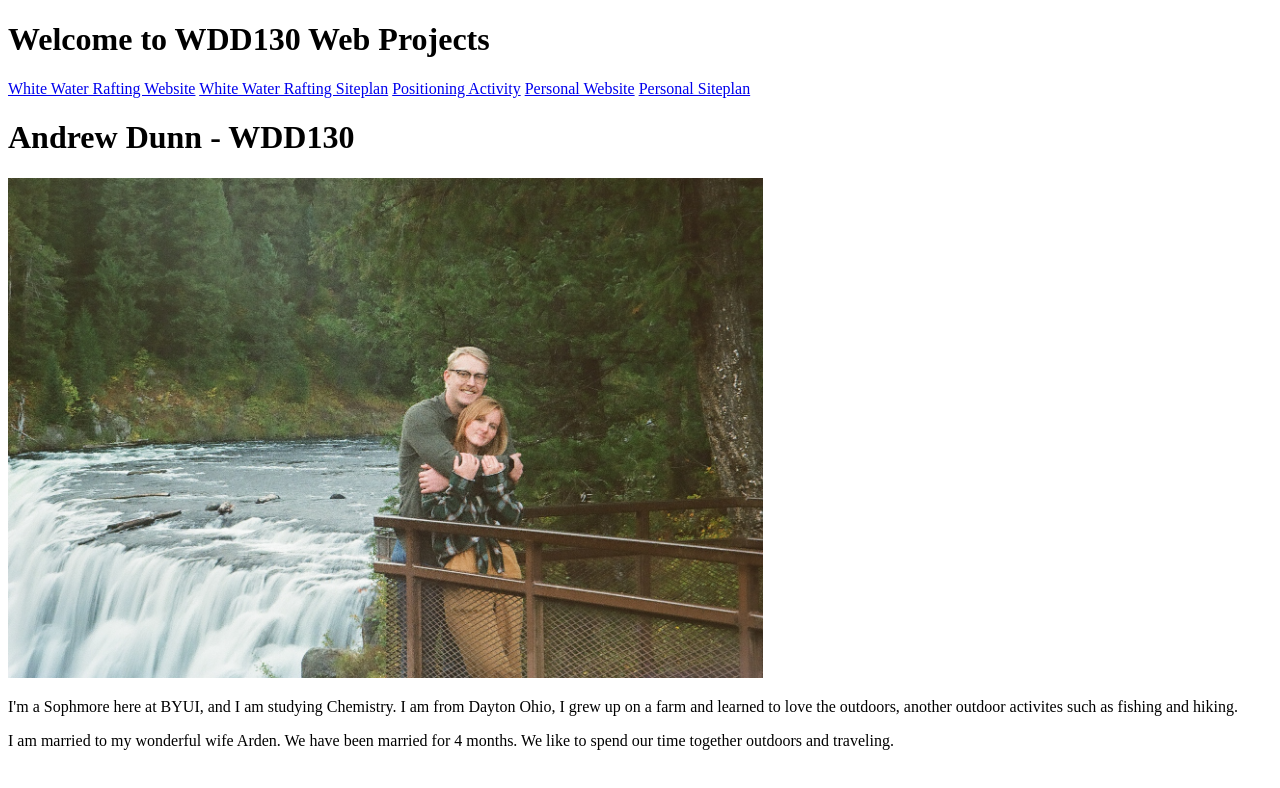
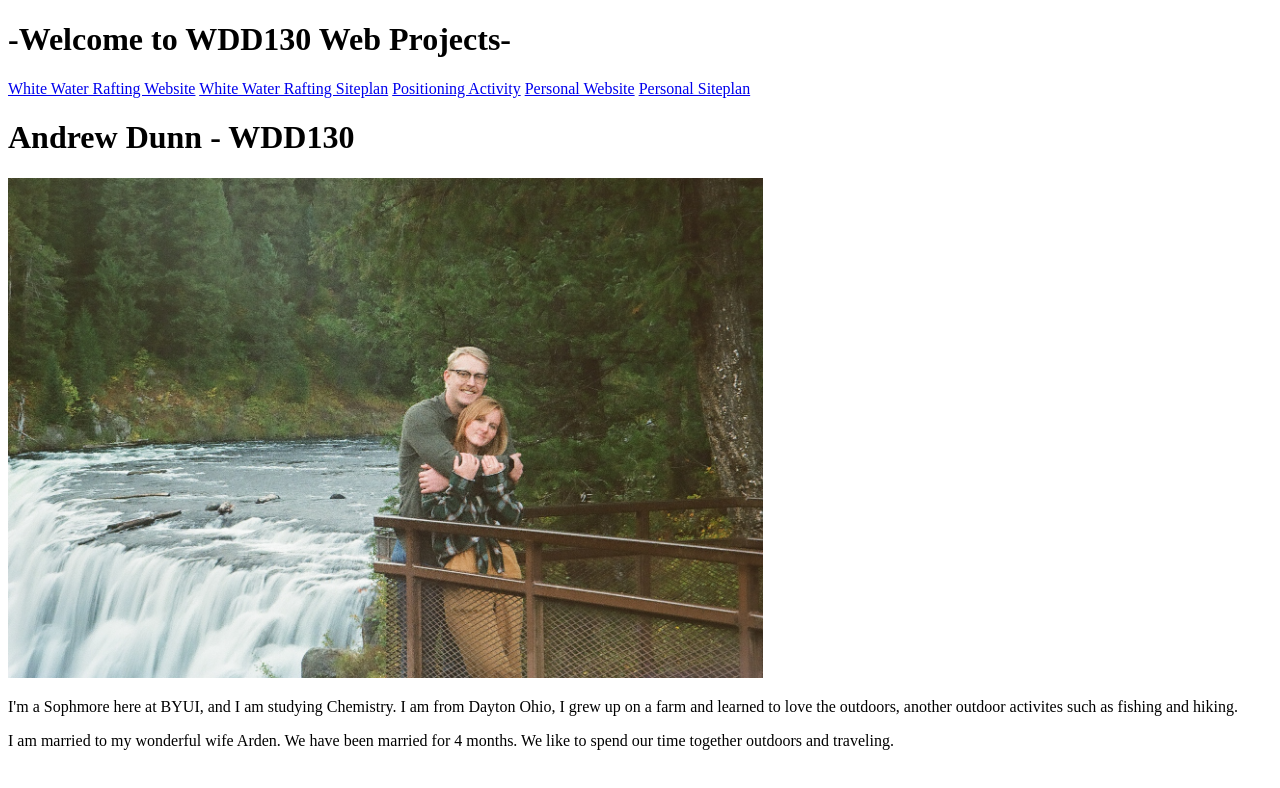
Before and after one commit to ADunn-A/WDD-130, a plain HTML site: page index.html in a window 1280 px wide. Drawn offline with Linux system fonts and the light colour scheme.

Commit message:
added a header and fixed commit issue

```diff
--- a/index.html
+++ b/index.html
@@ -6,7 +6,7 @@
     <title>Drews First Site</title>
 </head>
 <body>
-    <h1>Welcome to WDD130 Web Projects</h1>
+    <h1>-Welcome to WDD130 Web Projects-</h1>
     <nav>
         <a href="wwr/index.html">White Water Rafting Website</a>
         <a href="wwr/site-plan-rafting.html">White Water Rafting Siteplan</a>
```
